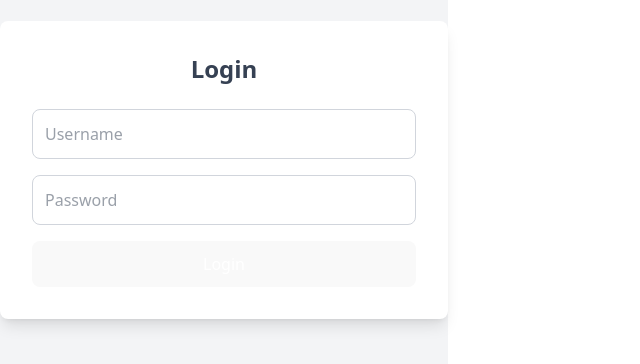
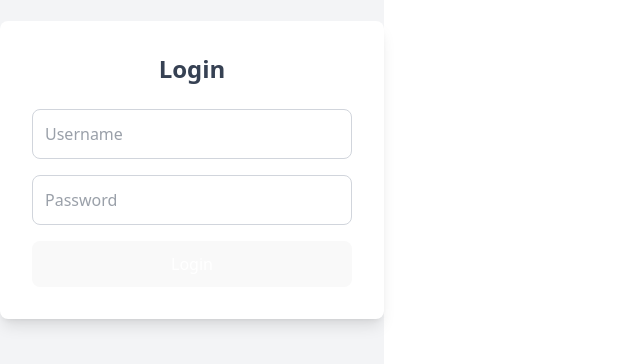
Before and after one commit to Tiffany-s-Org/Productivity-Tool-SWE, a React (Vite) app in the folder organAIze/: page / in a window 1280 px wide. Shown: the part 230-594 px from the top of the page, without its empty margins (0-640 px from the left). Built offline with nearby package versions, Linux system fonts and the light colour scheme.

Commit message:
testing changes

```diff
--- a/organAIze/src/App.tsx
+++ b/organAIze/src/App.tsx
@@ -11,7 +11,8 @@ function App() {
     if (username === "user" && password === "password") {
       setIsAuthenticated(true);
     } else {
-      alert("Invalid username or password");
+      //for now, just let authenticated be true
+      setIsAuthenticated(true);
     }
   };
 
--- a/organAIze/src/pages/LoginPage.tsx
+++ b/organAIze/src/pages/LoginPage.tsx
@@ -15,7 +15,7 @@ const LoginPage: React.FC<LoginPageProps> = ({ onLogin }) => {
 
   return (
     <div className="flex min-h-screen items-center justify-center bg-gray-100">
-      <div className="w-full max-w-md rounded-lg bg-white p-8 shadow-lg">
+      <div className="w-full max-w-sm rounded-lg bg-white p-8 shadow-lg">
         <h2 className="mb-6 text-center text-2xl font-semibold text-gray-700">Login</h2>
         <form onSubmit={handleSubmit} className="space-y-4">
           <input
```
